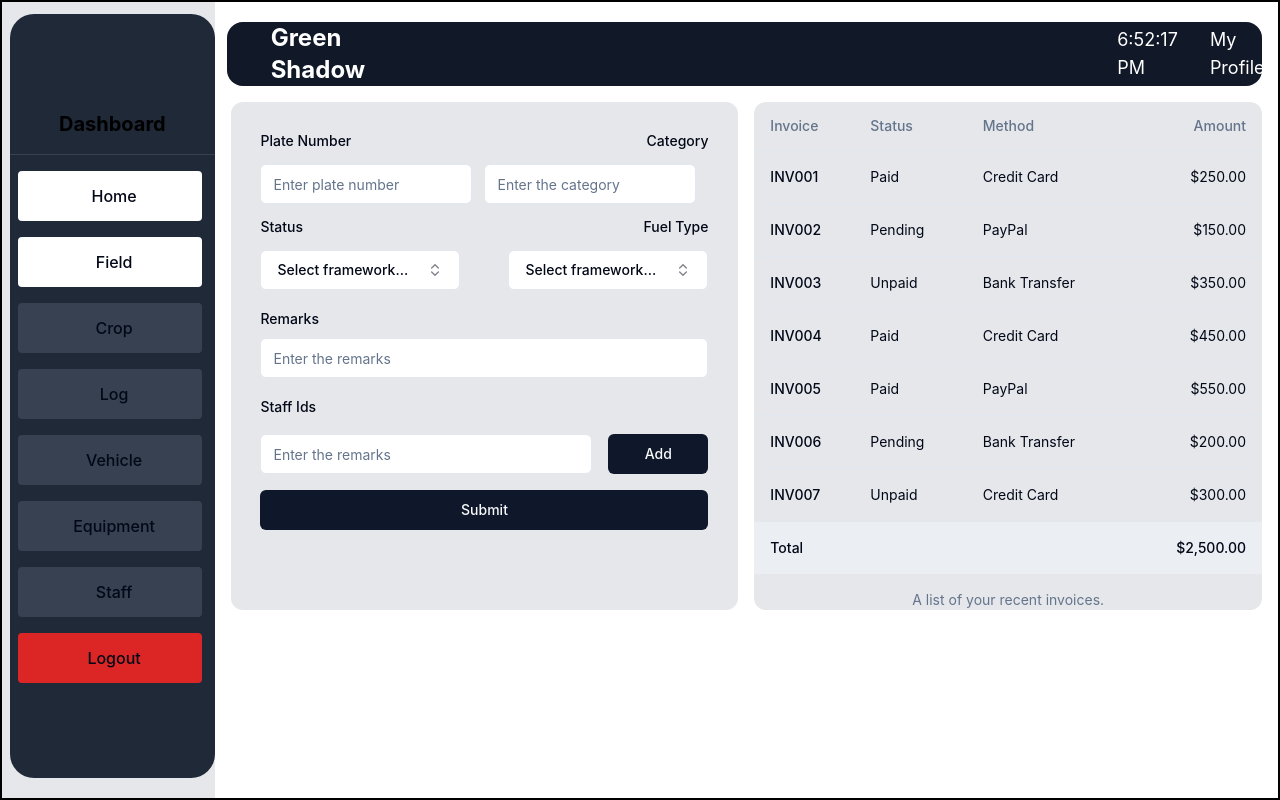
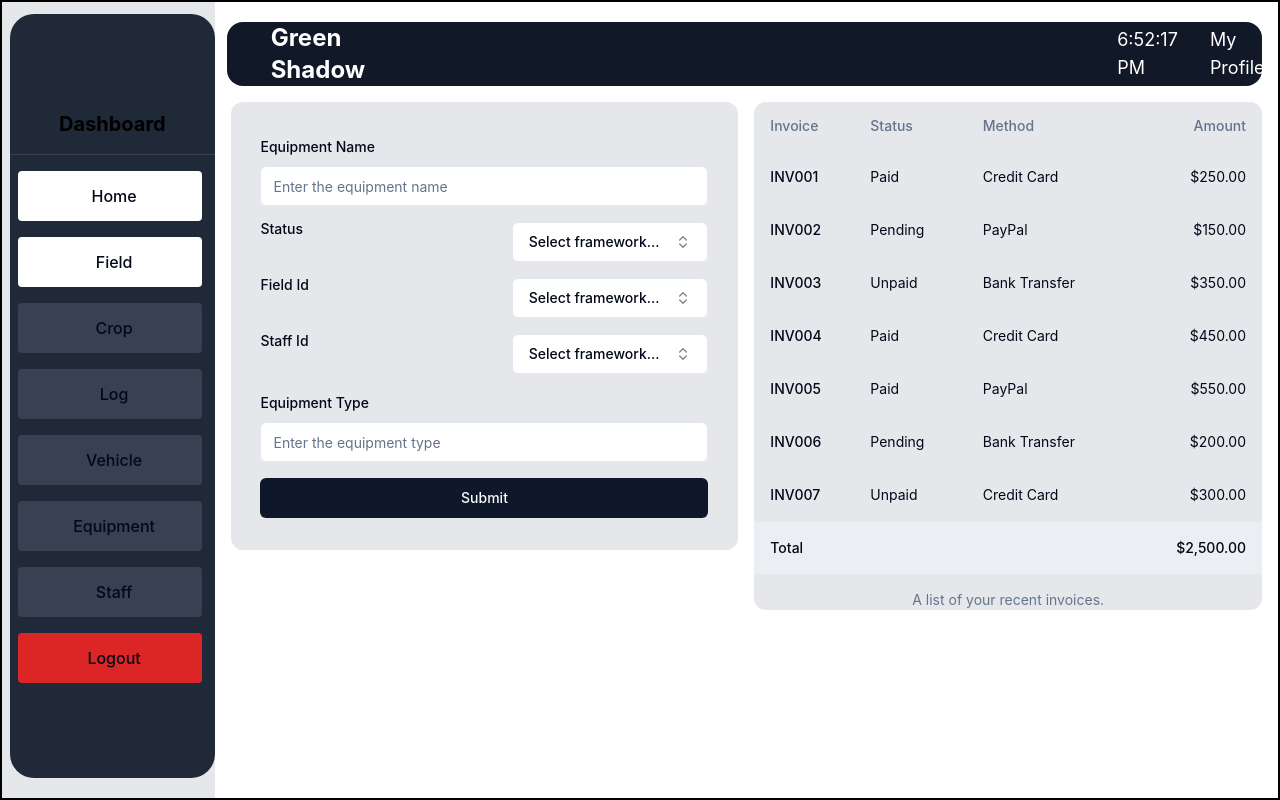
Before and after one commit to thisangaThewanmi/green-shadow-react, a React (Vite) app: page / in a window 1280 px wide. Built offline with nearby package versions, Linux system fonts and the light colour scheme.

Commit message:
created the equipment Form

```diff
--- a/src/App.tsx
+++ b/src/App.tsx
@@ -4,6 +4,7 @@
 import Staff2 from "@/Staff2.tsx";
 import Dashboard from "@/Dashboard.tsx";
 import Vehicle from "@/Vehicle.tsx";
+import Equipment from "@/Equipment.tsx";
 
 //import {InputFile} from "@/components/ui/InputFile.tsx";
 
@@ -14,7 +15,7 @@ function App() {
     <>
       <div>
           {/*<Dashboard/>*/}
-          <Vehicle/>
+          <Equipment/>
           {/*<InputFile/>*/}
       </div>
     </>
--- a/src/ComboBox.tsx
+++ b/src/ComboBox.tsx
@@ -1,10 +1,10 @@
 "use client"
 
 import * as React from "react"
-import { Check, ChevronsUpDown } from "lucide-react"
+import {Check, ChevronsUpDown} from "lucide-react"
 
-import { cn } from "@/lib/utils"
-import { Button } from "@/components/ui/button"
+import {cn} from "@/lib/utils"
+import {Button} from "@/components/ui/button"
 import {
     Command,
     CommandEmpty,
@@ -42,7 +42,11 @@ const frameworks = [
     },
 ]
 
-export function Combobox() {
+interface ComboboxProps {
+    className?: string
+}
+
+export function Combobox({className}: ComboboxProps) {
     const [open, setOpen] = React.useState(false)
     const [value, setValue] = React.useState("")
 
@@ -53,17 +57,17 @@ export function Combobox() {
                     variant="outline"
                     role="combobox"
                     aria-expanded={open}
-                    className="w-[200px] justify-between"
+                    className=" justify-between"
                 >
                     {value
                         ? frameworks.find((framework) => framework.value === value)?.label
                         : "Select framework..."}
-                    <ChevronsUpDown className="ml-2 h-4 w-4 shrink-0 opacity-50" />
+                    <ChevronsUpDown className="ml-2 h-4 w-4 shrink-0 opacity-50"/>
                 </Button>
             </PopoverTrigger>
-            <PopoverContent className="w-[200px] p-0">
+            <PopoverContent className=" p-0">
                 <Command>
-                    <CommandInput placeholder="Search framework..." />
+                    <CommandInput placeholder="Search framework..."/>
                     <CommandList>
                         <CommandEmpty>No framework found.</CommandEmpty>
                         <CommandGroup>
--- a/src/Equipment.tsx
+++ b/src/Equipment.tsx
@@ -12,6 +12,7 @@ import {
     TableHeader,
     TableRow
 } from "@/components/ui/table.tsx";
+import EquipmentForm from "@/EquipmentForm.tsx";
 
 const invoices = [
     {
@@ -76,7 +77,7 @@ function Equipment(){
 
                 <main className="flex-1 p-4 space-y-4 w-full">
                     <div className="grid grid-cols-1 gap-4 md:grid-cols-2">
-                        <div className="aspect-video rounded-xl bg-gray-200"><Form/></div>
+                        <div className="aspect-video rounded-xl bg-gray-200"><EquipmentForm/></div>
                         <div className="aspect-video rounded-xl bg-gray-200">
                             <Table>
                                 <TableCaption>A list of your recent invoices.</TableCaption>
--- /dev/null
+++ b/src/EquipmentForm.tsx
@@ -0,0 +1,52 @@
+import {Label} from "@/components/ui/label.tsx";
+import {Input} from "@/components/ui/input.tsx";
+import {Button} from "@/components/ui/button.tsx";
+import {Combobox} from "@/ComboBox.tsx";
+
+
+function EquipmentForm() {
+    return (
+        <form className="space-y-4 max-w-md mx-auto m-8 ...">
+
+
+            <div className='space-y-2'>
+                <Label htmlFor="equ-name">Equipment Name</Label>
+                <Input id='equ-name' className="mr-3" name="name" type="text" placeholder="Enter the equipment name" required/>
+
+
+            </div>
+            <div className=" flex justify-between">
+                <Label htmlFor="equ-status">Status</Label>
+                <Combobox></Combobox>
+
+            </div>
+
+            <div className=' flex justify-between'>
+                <Label htmlFor="equ-feildId">Field Id</Label>
+                <Combobox ></Combobox>
+            </div>
+            <div className=" flex justify-between">
+
+                <Label htmlFor="equ-staffId">Staff Id</Label>
+                <Combobox></Combobox>
+
+            </div>
+
+
+            <div className="space-y-2 ">
+
+
+
+                <Label htmlFor="equ-type"> Equipment Type</Label>
+                <Input  id='equ-type' className="mr-3" name="name" type="text" placeholder="Enter the equipment type" required/>
+
+            </div>
+
+
+            {/* Submit Button */}
+            <Button type="submit" className="w-full ">Submit</Button>
+        </form>
+    )
+}
+
+export default EquipmentForm;
```
